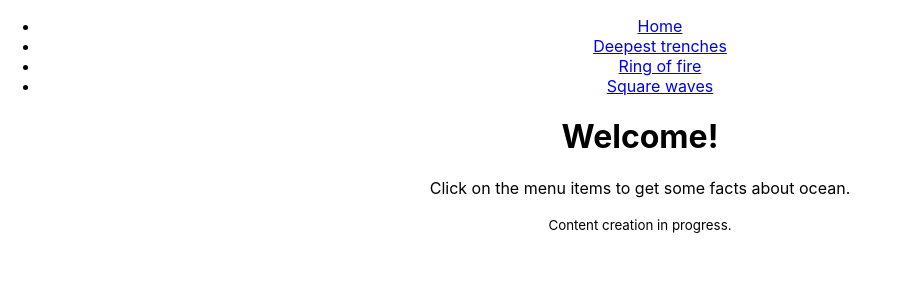
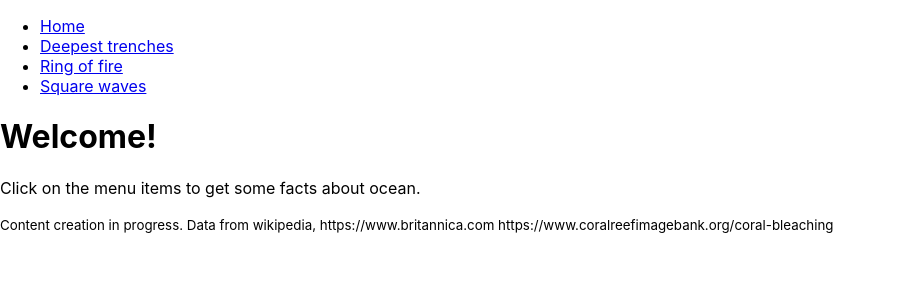
Before and after one commit to viktorija8902/components-shop, a React (Create React App) app: page /home in a window 1280 px wide. Shown: the top 300 px of the page, without its empty margins (0-912 px from the left). Built offline with nearby package versions, Linux system fonts and the light colour scheme.

Commit message:
Add lazy loading for each route

```diff
--- a/src/App.tsx
+++ b/src/App.tsx
@@ -1,17 +1,15 @@
-import * as React from "react";
+import React, { Suspense, lazy } from "react";
 import { BrowserRouter as Router, Switch, Route, Link } from "react-router-dom";
 
 import "./App.scss";
-import Home from "./components/Home";
-import Trenches from "./components/Trenches/Trenches";
-import SquareWaves from "./components/SquareWaves/index";
-import RingOfFire from "./components/RingOfFire/index";
+const Home = lazy(() => import("./components/Home"));
+const Trenches = lazy(() => import("./components/Trenches/Trenches"));
+const SquareWaves = lazy(() => import("./components/SquareWaves/index"));
+const RingOfFire = lazy(() => import("./components/RingOfFire/index"));
 
-const App: React.FC = () => {
+const App = () => {
   return (
-    <div className="App">
     <Router>
-        <div>
       <ul>
         <li>
           <Link to="/home">Home</Link>
@@ -26,7 +24,8 @@ const App: React.FC = () => {
           <Link to="/square-waves">Square waves</Link>
         </li>
       </ul>
-
+      {/* todo add error boundary */}
+      <Suspense fallback={<div>Preparing data...</div>}>
         <Switch>
           <Route path="/home">
             <Home />
@@ -44,9 +43,8 @@ const App: React.FC = () => {
             <NotFound />
           </Route> */}
         </Switch>
-        </div>
+      </Suspense>
     </Router>
-    </div>
   );
 };
 
--- a/src/components/Home/index.js
+++ b/src/components/Home/index.js
@@ -5,7 +5,11 @@ const Home = () => {
   const text = (
     <Fragment>
       <p>Click on the menu items to get some facts about ocean.</p>
-      <small>Content creation in progress.</small>
+      <small>
+        Content creation in progress. Data from wikipedia,
+        https://www.britannica.com
+        https://www.coralreefimagebank.org/coral-bleaching
+      </small>
     </Fragment>
   );
 
```
Lines whose indentation alone changed are shown as unchanged.
